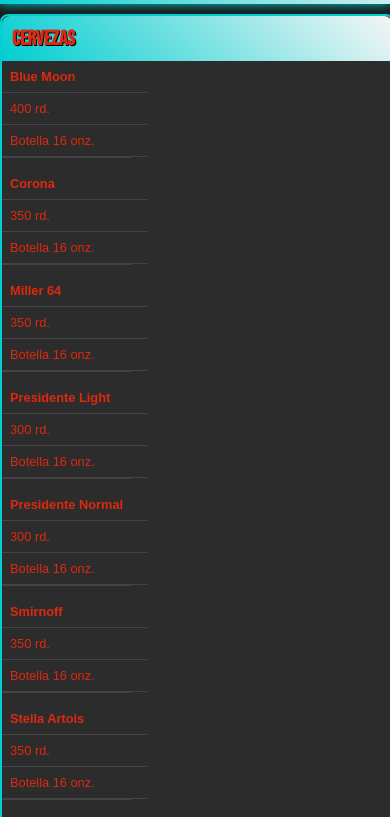
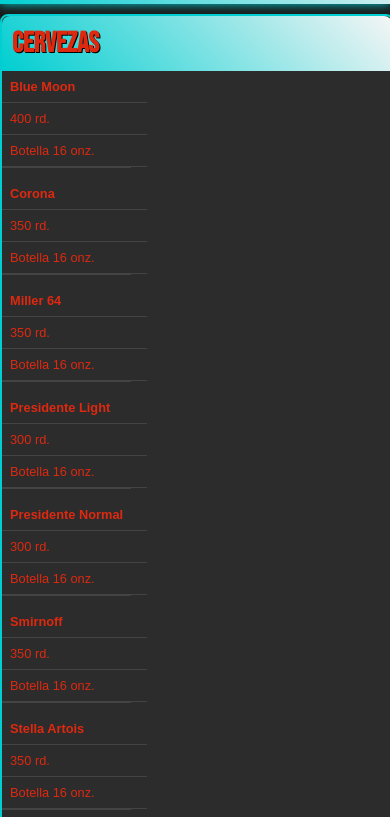
Before and after one commit to caciba/menu-interactivo, a plain HTML site: page index.html in a window 390 px wide. Shown: the part 183-1000 px from the top of the page. Drawn offline with Linux system fonts and the light colour scheme.

Commit message:
Update index.html

```diff
--- a/index.html
+++ b/index.html
@@ -53,7 +53,7 @@
     padding: 0;
     background-color: #1a1a1a;
     color: #DE2910;
-    min-height: 100vh; /* Asegura que el body ocupe al menos el 100% de la altura de la ventana */
+    min-height: 100vh;
 }
 
 header {
@@ -83,7 +83,7 @@ header h1 {
     width: 100%;
     margin: 20px 0;
     padding: 0 10px;
-    min-height: calc(100vh - 120px); /* Resta la altura del header (aprox. 100px) para que el contenedor ocupe el resto */
+    min-height: calc(100vh - 120px);
 }
 
 .category {
@@ -101,7 +101,7 @@ header h1 {
     margin: 0;
     border-radius: 8px 8px 0 0;
     cursor: pointer;
-    font-size: 1.5em;
+    font-size: 2em; /* Aumentado de 1.5em a 2em */
     text-shadow: 1px 1px #000;
 }
 
@@ -109,12 +109,12 @@ header h1 {
     width: 100%;
     border-collapse: collapse;
     display: none;
-    box-sizing: border-box; /* Incluye padding y bordes en el cálculo de altura */
+    box-sizing: border-box;
 }
 
 .category.active table {
     display: table;
-    height: 100%; /* Ocupa el 100% de la altura del contenedor padre cuando está activa */
+    height: 100%;
 }
 
 .category table td {
@@ -155,7 +155,7 @@ header h1 {
     .menu-container {
         margin: 10px 0;
         padding: 0;
-        min-height: calc(100vh - 100px); /* Ajuste para móviles, asumiendo header más pequeño */
+        min-height: calc(100vh - 100px);
     }
 
     header h1 {
@@ -163,7 +163,7 @@ header h1 {
     }
 
     .category h2 {
-        font-size: 1.3em;
+        font-size: 1.8em; /* Aumentado de 1.3em a 1.8em */
     }
 
     .category table td {
@@ -188,7 +188,7 @@ header h1 {
     }
 
     .category.active table {
-        height: auto; /* En móviles, la altura se ajusta al contenido apilado */
+        height: auto;
     }
 
     .item-trago, .item-botella {
```
